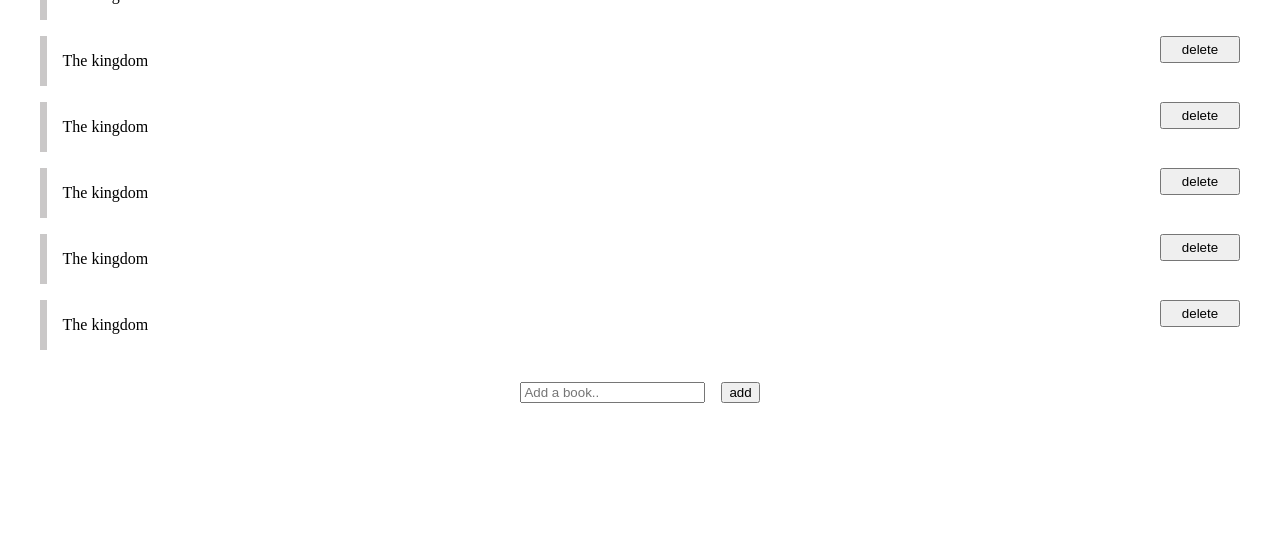
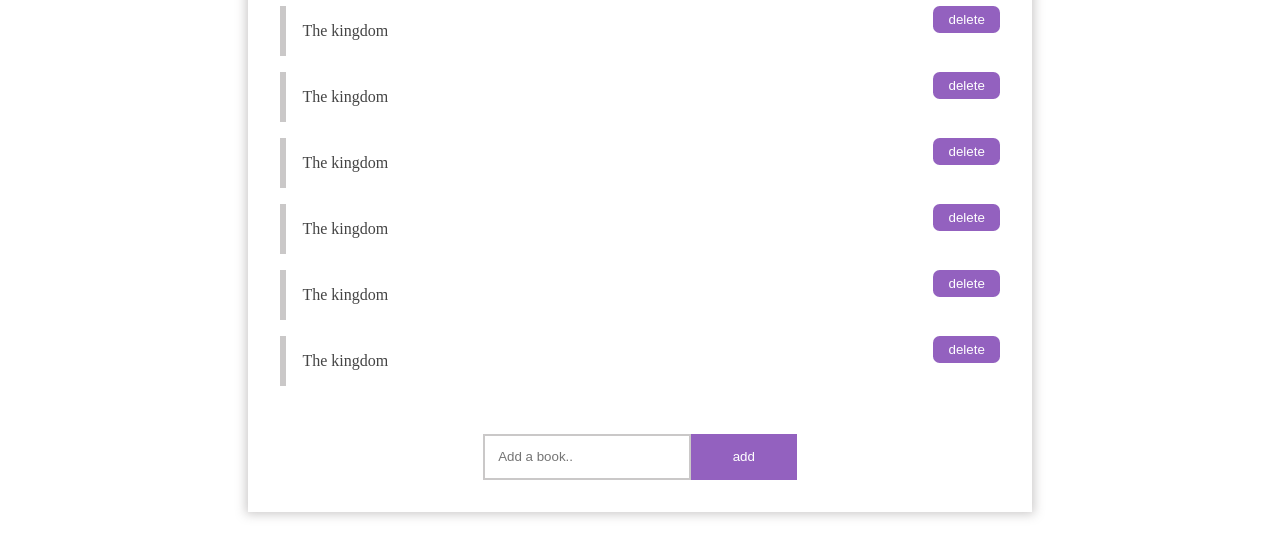
Before and after one commit to segnitsega/ToRead-List, a plain HTML site: page index.html in a window 1280 px wide. Shown: the part 325-869 px from the top of the page. Before the commit the page ends 800 px from the top, so only its background shows below. Drawn offline with Linux system fonts and the light colour scheme.

Commit message:
added style

```diff
--- a/index.html
+++ b/index.html
@@ -13,8 +13,8 @@
             <p>Books for wise</p>
             <input type="text" placeholder="Search for book..">
         </div>
-        <h1>Books To Read</h1>
         <div class="book-list">
+            <h1>Books To Read</h1>
             <div class="book-row">
                 <button class="stick"></button>
                 <div class="book">
--- a/style.css
+++ b/style.css
@@ -1,8 +1,18 @@
+
+body{
+    color: #444;
+}
+
+.main-container{
+    display: flex;
+    flex-direction: column;
+    margin: 2em 15em;
+    box-shadow: 0 0 10px 2px #b9b6b6c0;
+}
 
 
 .header{
     background-color: #b9b6b6c0;
-    color: #050505b0;
     display: flex;
     flex-direction: column;
     /* justify-content: center; */
@@ -16,8 +26,8 @@
     border: none;
     outline: none;
 }
-.header input:focus{
-    outline: 2px solid #0d43d8c0;
+input:focus{
+    outline: 2px solid #9361bf;
 }
 .book-row{
     display: flex;
@@ -43,10 +53,32 @@
 }
 .delete-btn{
     height: 2em;
-    width: 6em;
+    width: 5em;
+    background-color: #9361bf;
+    border: none;
+    color: white;
+    border-radius: 0.5em;
 }
 .add-book{
     display: flex;
     justify-content: center;
-    gap: 1em;
+    /* gap: 1em; */
 }
+.add-book input{
+    padding: 1em;
+    border:2px solid #b9b6b6c0;
+}
+
+
+.add-book{
+    margin-bottom: 2em;
+}
+
+.add-book button{
+    background-color: #9361bf;
+    width: 4em;
+    border: none;
+    padding: 1em;
+    width: 8em;
+    color: white;
+}
```
